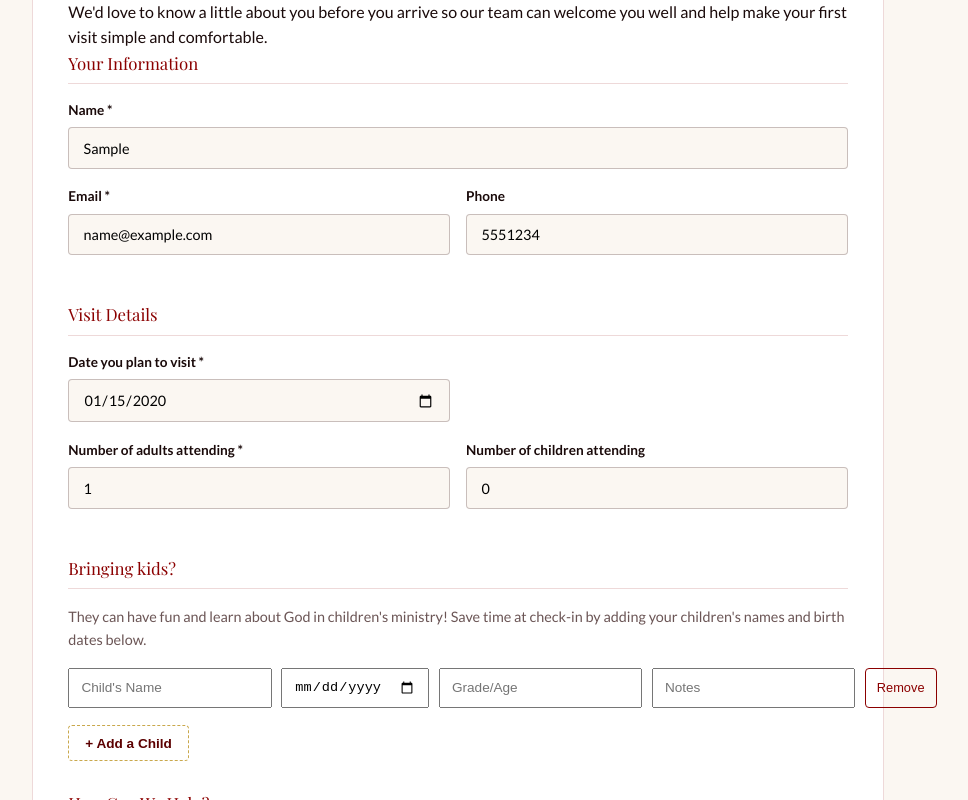
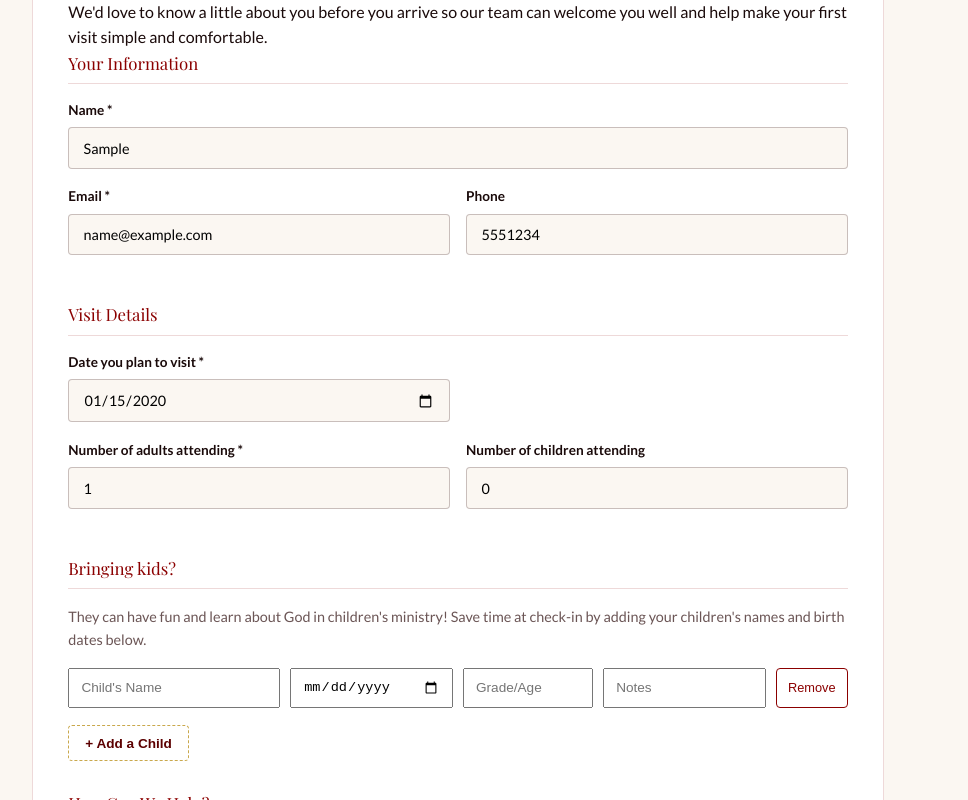
Before and after one commit to acquaahman/Messiah-UMC, a plain HTML site: page plan-a-visit.html in a window 1280 px wide. Both pictures are taken after typing "Sample", "name@example.com", "5551234", "2020-01-15", "Sample" into the empty fields and a click on the button "+ Add a Child". Shown: the part 1322-2122 px from the top of the page, without its empty margins (182-1150 px from the left). Drawn offline with nearby package versions, Linux system fonts and the light colour scheme; a web font is replaced by a local one.

Commit message:
Add files via upload

```diff
--- a/plan-a-visit.html
+++ b/plan-a-visit.html
@@ -69,10 +69,10 @@
   @media (max-width:600px) { .pv-row-2 { grid-template-columns:1fr; } }
 
   .pv-child-row { display:grid; grid-template-columns: 1.3fr 1fr 0.8fr 1fr auto; gap:0.6rem; margin-bottom:0.8rem; align-items:center; }
-  @media (max-width:700px) { .pv-child-row { grid-template-columns: 1fr 1fr; } }
-  .pv-child-row input { padding:0.6rem 0.7rem; font-size:0.85rem; height:40px; box-sizing:border-box; }
-  .pv-remove-child { background:none; border:1px solid var(--crimson); color:var(--crimson); border-radius:4px; padding:0.5rem 0.7rem; cursor:pointer; font-size:0.8rem; height:40px; box-sizing:border-box; }
-  @media (max-width:700px) { .pv-remove-child { grid-column: 1 / -1; width:100%; } }
+  .pv-child-row > * { min-width: 0; }
+  @media (max-width:700px) { .pv-child-row { grid-template-columns: 1fr; } }
+  .pv-child-row input { padding:0.6rem 0.7rem; font-size:0.85rem; height:40px; box-sizing:border-box; width:100%; }
+  .pv-remove-child { background:none; border:1px solid var(--crimson); color:var(--crimson); border-radius:4px; padding:0.5rem 0.7rem; cursor:pointer; font-size:0.8rem; height:40px; box-sizing:border-box; width:100%; }
   .pv-add-child { background:none; border:1px dashed var(--gold); color:var(--crimson-dk); border-radius:4px; padding:0.6rem 1rem; cursor:pointer; font-size:0.85rem; font-weight:700; margin-top:0.3rem; }
 
   .pv-checkbox-row { display:flex; align-items:flex-start; gap:0.6rem; margin-bottom:0.7rem; font-size:0.92rem; }
```
